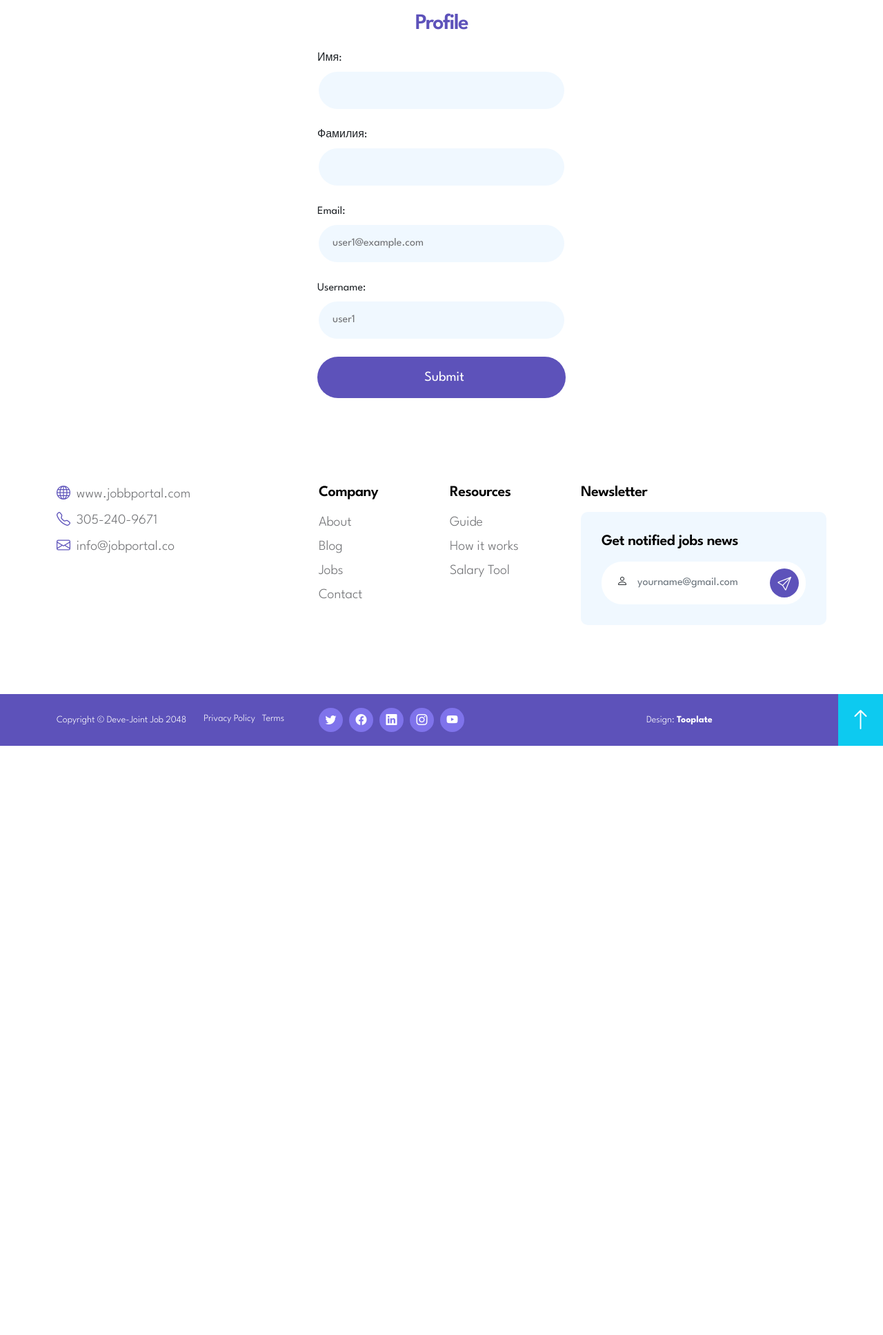
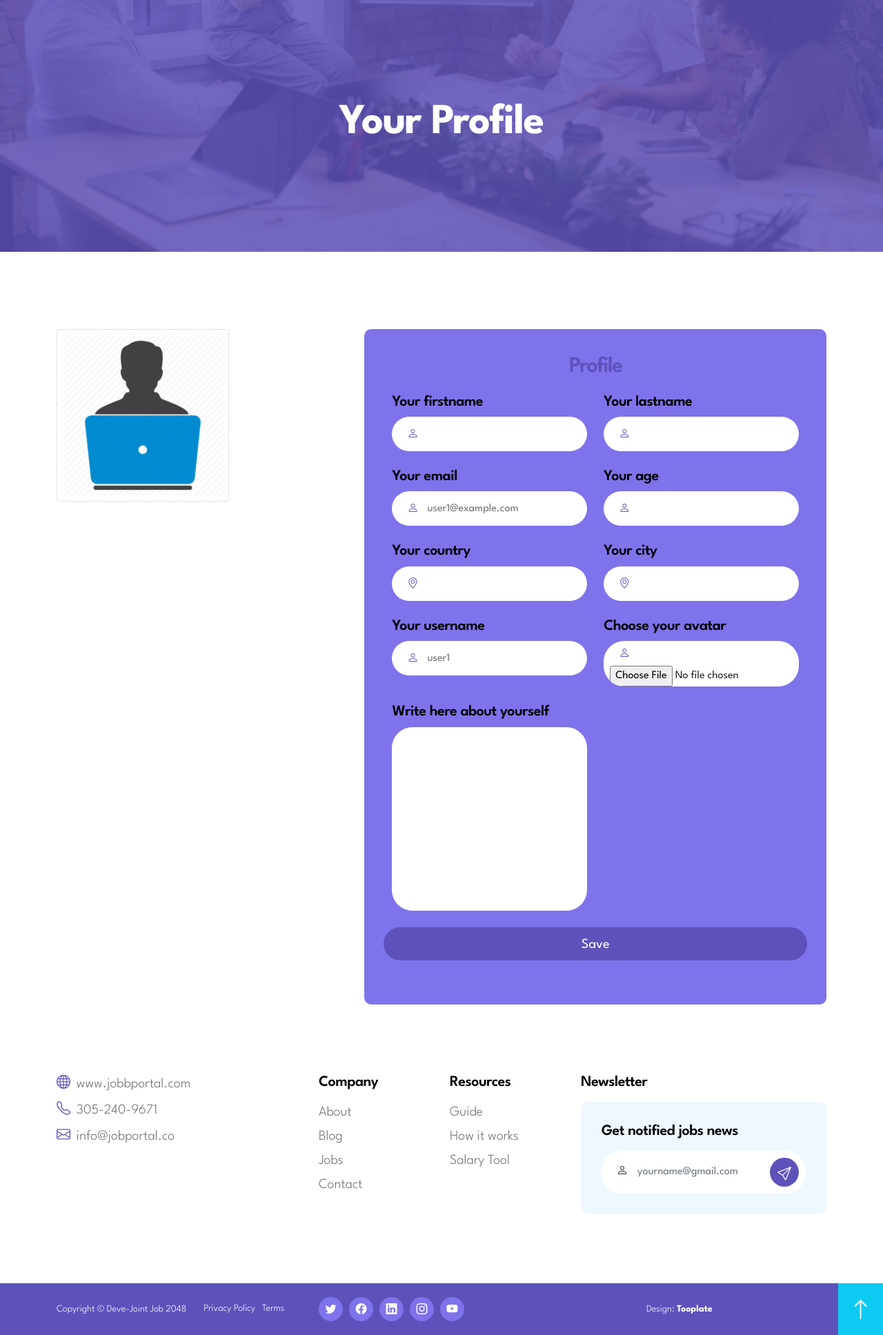
Before and after one commit to Parus-Sail/Deve-Joint, a Django app: page /auth/profile/ in a window 1280 px wide. Shown: the part 105-2040 px from the top of the page at 69% size. Before the commit the page ends 1186 px from the top, so only its background shows below. Run offline with Django 4.2, Linux system fonts and the light colour scheme; a user stored in the database is signed in; parts of the project's set-up code (start-up, migrations or seed data) failed here and were passed over; some libraries are stand-ins or nearby versions.

Commit message:
Расширена модель пользователя, добавлены поля в форму для редактирования профиля. Изменен шаблон профиля пользователя.

```diff
--- a/app/auth_app/forms.py
+++ b/app/auth_app/forms.py
@@ -34,22 +34,24 @@ class CustomUserCreationForm(UserCreationForm):
 
 
 class CustomUserChangeForm(UserChangeForm):
+    avatar = forms.ImageField(widget=forms.FileInput())
     password = None
     email = forms.CharField(disabled=True)
     username = forms.CharField(disabled=True)
 
     def __init__(self, *args, **kwargs):
         super().__init__(*args, **kwargs)
-        fields = ("first_name", "last_name", "email", "username")
+        fields = ("first_name", "last_name", "email", "username", 'age', 'country', 'city', 'about', 'avatar')
         for field in fields:
             # кастомный css для полей
             self.fields[field].widget.attrs.update({"class": "form-control"})
+        self.fields['avatar'].widget.attrs['class'] = 'custom-file-input'
         # кастомный css для ошибок
         self.error_class = DivErrorList
 
     class Meta:
         model = User
-        fields = ("first_name", "last_name", "email", "username")
+        fields = ("first_name", "last_name", "email", "username", 'age', 'country', 'city', 'about', 'avatar')
 
 
 class CustomUserLoginForm(AuthenticationForm, SendEmailForVerify):
--- a/app/auth_app/models.py
+++ b/app/auth_app/models.py
@@ -7,6 +7,11 @@ from django.utils.translation import gettext_lazy as _
 class BaseOpenSailUser(AbstractUser):
     email = models.EmailField(_("email address"), unique=True)
     email_verify = models.BooleanField(default=False)
+    age = models.PositiveIntegerField(blank=True, null=True, verbose_name=_('age'))
+    avatar = models.ImageField(upload_to='user_avatar', blank=True, verbose_name=_('photo'))
+    about = models.TextField(blank=True, null=True, verbose_name=_('about yourself'))
+    country = models.CharField(max_length=50, verbose_name=_('country'), blank=True, null=True)
+    city = models.CharField(max_length=50, verbose_name=_('city'), blank=True, null=True)
 
     USERNAME_FIELD = "email"
     REQUIRED_FIELDS = ["username"]
--- a/app/auth_app/templates/auth_app/registration/profile.html
+++ b/app/auth_app/templates/auth_app/registration/profile.html
@@ -1,22 +1,98 @@
 {% extends 'base.html' %}
-{% block title %}
-    Profile
-{% endblock title %}
+{% load static %}
+
+
 {% block content %}
+    <header class="site-header">
+        <div class="section-overlay"></div>
+        <div class="container">
+            <div class="row">
+                <div class="col-lg-12 col-12 text-center">
+                    <h1 class="text-white">Your Profile</h1>
+                </div>
+            </div>
+        </div>
+    </header>
     <div class="container">
-        <div class="col-lg-8 col-12 mx-auto">
-            <form class="custom-form contact-form" method="post">
+        <div style="display: inline-flex;flex-direction: row; justify-content: flex-start;
+            margin-top: 10%">
+            <div class="col-lg-6 col-md-6 col-12" style="max-width: 40%;">
+                <img style="max-height: 250px; max-width: 250px"
+                    src="{% if user.avatar %} {{ user.avatar.url }} {% else %} {% static "img/avatar/default.png" %} {% endif %}"
+                    class="img-thumbnail" >
+            </div>
+            <div class="col-lg-12 col-12" style="max-width: 60%">
+                <form class="custom-form hero-form" method="post" enctype="multipart/form-data" >
                 {% csrf_token %}
-                <h2 class="text-center mb-4 logo-text">Profile</h2>
-                <div class="row justify-content-center">
-                    <div class="col-lg-6 col-md-6 col-12">
-                        {% csrf_token %}
-                        {{ form }}
-                        <button type="submit" class="form-control">Submit</button>
+                    <h2 class="text-center mb-4 logo-text">Profile</h2>
+                    <div class="row">
+                        <div class="col-lg-6 col-md-6 col-12">
+                            <h6> Your firstname</h6>
+                            <div class="input-group">
+                                <span class="input-group-text" id="basic-addon1"><i class="bi-person custom-icon"></i></span>
+                                {{ form.first_name }}
+                            </div>
+                        </div>
+                        <div class="col-lg-6 col-md-6 col-12">
+                            <h6> Your lastname</h6>
+                            <div class="input-group">
+                                <span class="input-group-text" id="basic-addon1"><i class="bi-person custom-icon"></i></span>
+                                {{ form.last_name }}
+                            </div>
+                        </div>
+                        <div class="col-lg-6 col-md-6 col-12">
+                            <h6> Your email</h6>
+                            <div class="input-group">
+                                <span class="input-group-text" id="basic-addon1"><i class="bi-person custom-icon"></i></span>
+                                {{ form.email }}
+                            </div>
+                        </div>
+                        <div class="col-lg-6 col-md-6 col-12">
+                            <h6> Your age</h6>
+                            <div class="input-group">
+                                <span class="input-group-text" id="basic-addon1"><i class="bi-person custom-icon"></i></span>
+                                {{ form.age }}
+                            </div>
+                        </div>
+                        <div class="col-lg-6 col-md-6 col-12">
+                            <h6> Your country</h6>
+                            <div class="input-group">
+                                <span class="input-group-text" id="basic-addon1"><i class="bi-geo-alt custom-icon"></i></span>
+                                {{ form.country }}
+                            </div>
+                        </div>
+                        <div class="col-lg-6 col-md-6 col-12">
+                            <h6> Your city</h6>
+                            <div class="input-group">
+                                <span class="input-group-text" id="basic-addon1"><i class="bi-geo-alt custom-icon"></i></span>
+                                {{ form.city }}
+                            </div>
+                        </div>
+                        <div class="col-lg-6 col-md-6 col-12">
+                            <h6> Your username</h6>
+                            <div class="input-group">
+                                <span class="input-group-text" id="basic-addon1"><i class="bi-person custom-icon"></i></span>
+                                {{ form.username }}
+                            </div>
+                        </div>
+                        <div class="col-lg-6 col-md-6 col-12">
+                            <h6> Choose your avatar</h6>
+                            <div class="input-group">
+                                <span class="input-group-text" id="basic-addon1"><i class="bi-person custom-icon"></i></span>
+                                {{ form.avatar }}
+                            </div>
+                        </div>
+                        <div class="col-lg-6 col-md-6 col-12">
+                            <h6> Write here about yourself</h6>
+                            <div class="input-group">
+                                {{ form.about }}
+                            </div>
+                        </div>
+                        <button type="submit" class="form-control">Save</button>
                         <br>
                     </div>
-                </div>
-            </form>
+                </form>
+            </div>
         </div>
     </div>
 {% endblock %}
--- a/pyproject.toml
+++ b/pyproject.toml
@@ -22,6 +22,7 @@ psycopg2-binary = "^2.9.6"
 django-debug-toolbar = "^4.1.0"
 gunicorn = "^20.1.0"
 crispy-bootstrap5 = "^0.7"
+pillow = "^10.0.0"
 
 
 [tool.poetry.group.dev.dependencies]
```
Also changed, not shown: app/auth_app/templates/auth_app/registration/back.html (added, +42 -0 lines), app/static/img/avatar/default.png (added), 1 other file.
